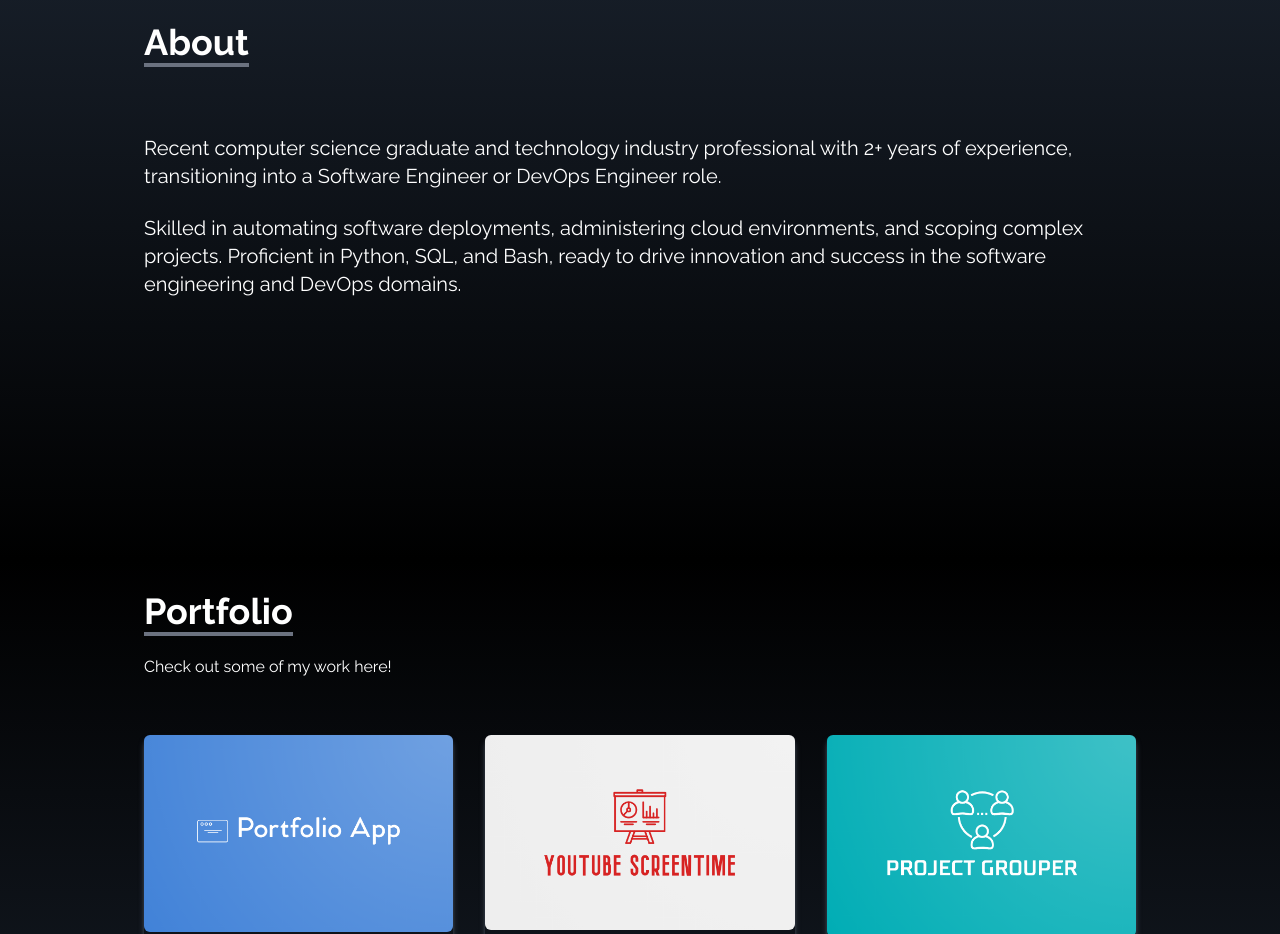
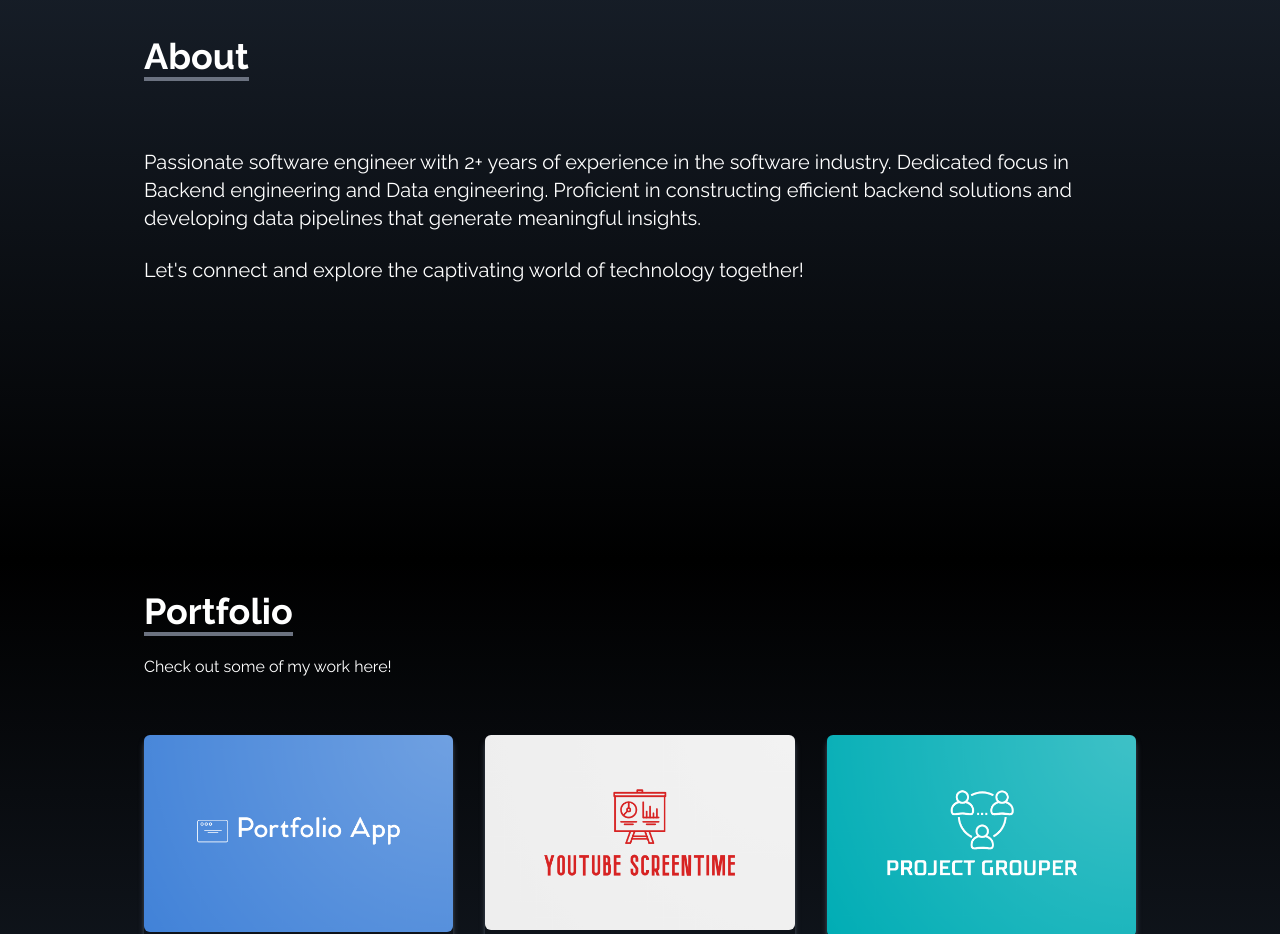
Before and after one commit to danieljbae/portfolio, a React (Create React App) app: page / in a window 1280 px wide. Shown: the part 1040-1974 px from the top of the page. Built offline with nearby package versions, Linux system fonts and the light colour scheme; the HTML template or start-up script is replaced by a standard one.

Commit message:
Changed: Summary section

```diff
--- a/src/components/About.jsx
+++ b/src/components/About.jsx
@@ -13,13 +13,12 @@ const About = () => {
                     </p>
                 </div>
                 <p className="text-xl mt-10">
-                    Recent computer science graduate and technology industry professional with 2+ years of experience,
-                    transitioning into a Software Engineer or DevOps Engineer role.
+                    Passionate software engineer with 2+ years of experience in the software industry. Dedicated focus in Backend engineering and
+                    Data engineering. Proficient in constructing efficient backend solutions and developing data pipelines that generate meaningful insights.
                 </p>
                 <br />
                 <p className="text-xl">
-                    Skilled in automating software deployments, administering cloud environments, and scoping complex projects.
-                    Proficient in Python, SQL, and Bash, ready to drive innovation and success in the software engineering and DevOps domains.
+                    Let's connect and explore the captivating world of technology together!
                 </p>
             </div>
         </div>
```
